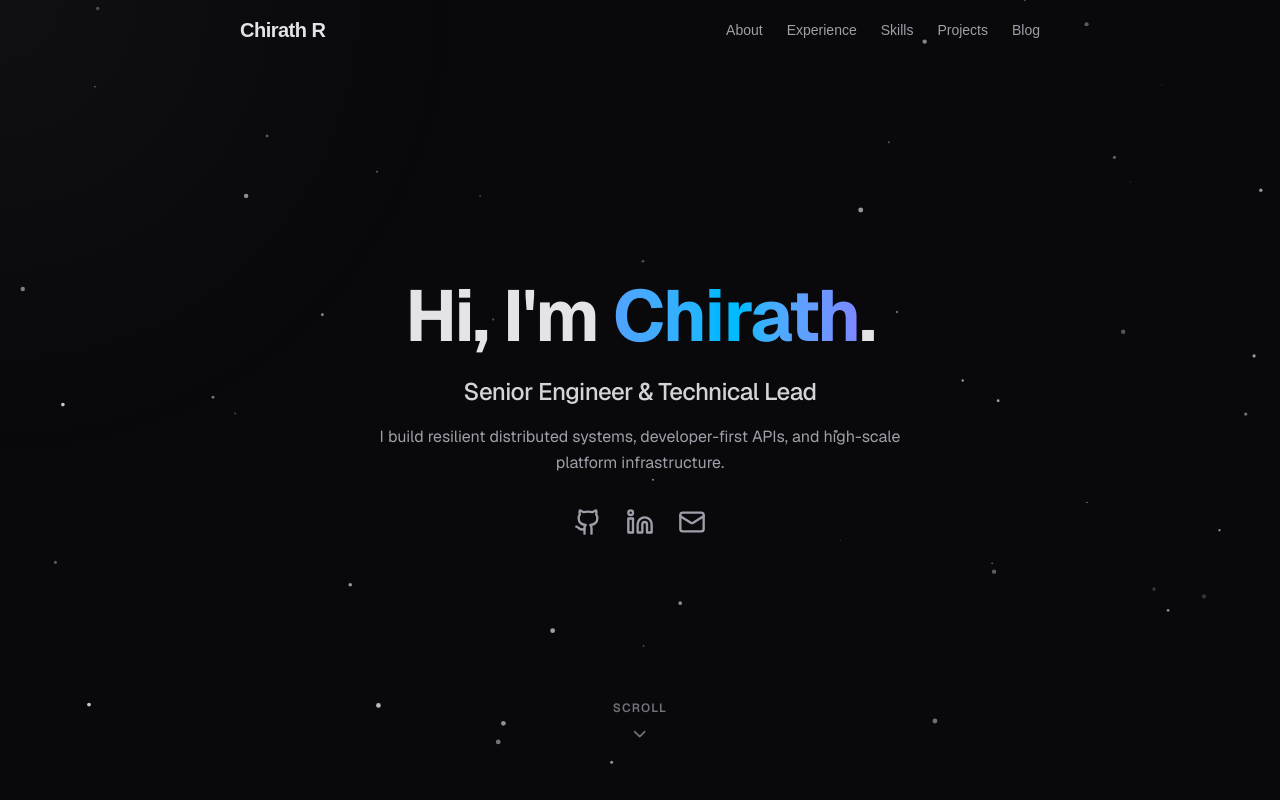
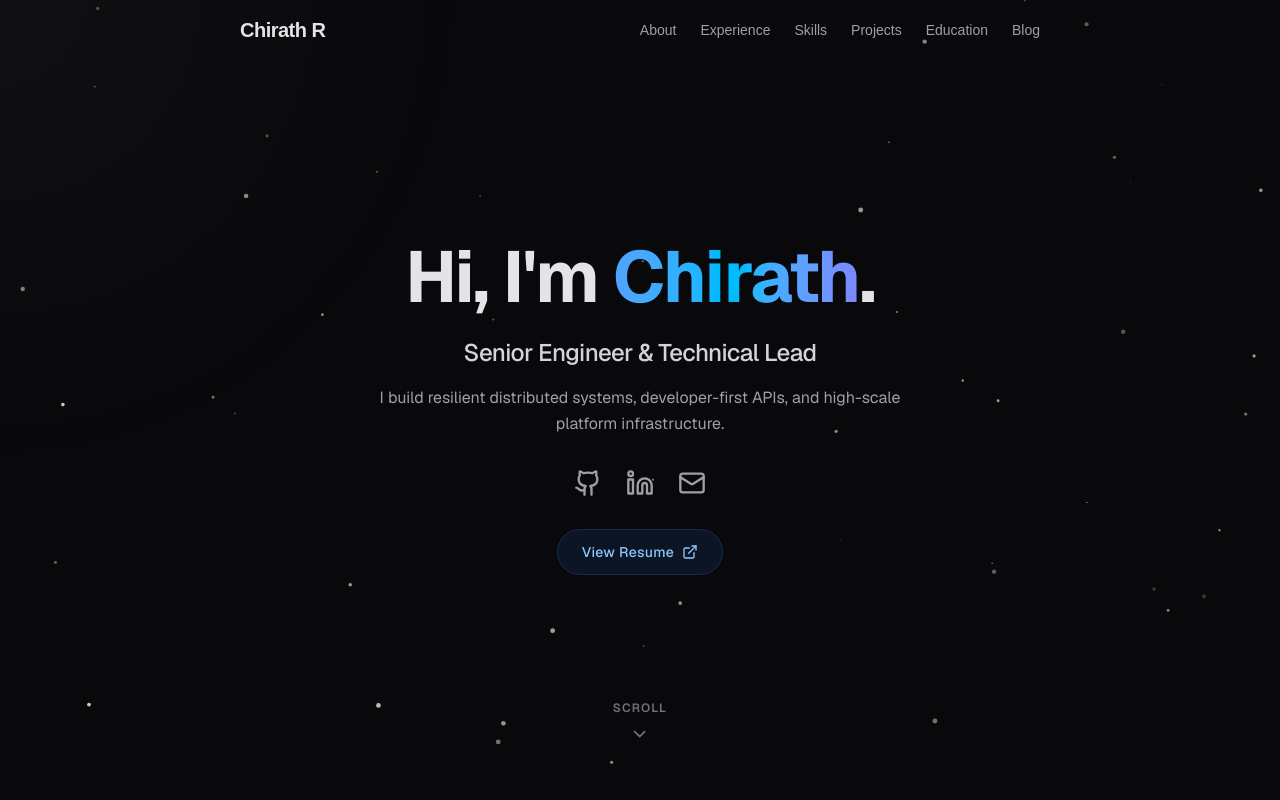
Before and after one commit to chirathr/portfolio, a Next.js app: page / in a window 1280 px wide. Shown: the top 800 px of the page. Built offline with nearby package versions, Linux system fonts and the light colour scheme.

Commit message:
Add Resume button to hero and implement Education section

```diff
--- a/src/app/page.tsx
+++ b/src/app/page.tsx
@@ -42,6 +42,7 @@ export default function Home() {
               <li><a href="#experience" className="hover:text-blue-400 transition-colors">Experience</a></li>
               <li><a href="#skills" className="hover:text-blue-400 transition-colors">Skills</a></li>
               <li><a href="#projects" className="hover:text-blue-400 transition-colors">Projects</a></li>
+              <li><a href="#education" className="hover:text-blue-400 transition-colors">Education</a></li>
               <li><a href="#blog" className="hover:text-blue-400 transition-colors">Blog</a></li>
             </ul>
           </nav>
@@ -62,7 +63,7 @@ export default function Home() {
             <p className="text-sm md:text-base text-zinc-400 max-w-xl mb-8 leading-relaxed">
               {portfolioData.about.split('.')[0]}.
             </p>
-            <ul className="flex items-center gap-6 text-xl">
+            <ul className="flex items-center gap-6 text-xl mb-8">
               <li>
                 <a className="block hover:text-blue-400 transition-colors" href={portfolioData.personalInfo.github} target="_blank" rel="noreferrer">
                   <span className="sr-only">GitHub</span>
@@ -82,6 +83,14 @@ export default function Home() {
                 </a>
               </li>
             </ul>
+            <a
+              href="/resume.pdf"
+              target="_blank"
+              rel="noreferrer"
+              className="inline-flex items-center gap-2 px-6 py-3 rounded-full bg-blue-500/10 text-blue-300 border border-blue-500/20 hover:bg-blue-500/20 hover:border-blue-500/40 transition-all font-medium text-sm tracking-wide"
+            >
+              View Resume <ExternalLink size={16} />
+            </a>
           </div>
 
           <div className="absolute bottom-12 left-1/2 -translate-x-1/2 animate-bounce flex flex-col items-center text-zinc-500 gap-2">
@@ -202,6 +211,28 @@ export default function Home() {
           </ul>
         </section>
 
+        <section id="education" className="mb-24 scroll-mt-24">
+          <h2 className="text-md font-bold uppercase tracking-widest text-zinc-200 mb-8 flex items-center gap-4">
+            <span className="w-8 h-px bg-gradient-to-r from-blue-500/50 via-sky-500/50 to-indigo-500/50"></span> Education <span className="flex-grow h-px bg-zinc-800/50"></span>
+          </h2>
+          <SpotlightCard className="rounded-xl" color="rgba(255, 255, 255, 0.03)">
+            <Card className="p-6 sm:p-8">
+              <div className="flex flex-col sm:flex-row gap-4 sm:gap-8 items-start sm:items-center">
+                <header className="z-10 mt-1 text-sm font-semibold uppercase tracking-wide text-zinc-500 sm:w-1/4 shrink-0">
+                  {portfolioData.education.year}
+                </header>
+                <div className="z-10 sm:w-3/4">
+                  <h3 className="font-medium text-lg leading-snug text-zinc-200 font-sans mb-2">
+                    {portfolioData.education.degree}
+                  </h3>
+                  <p className="text-zinc-400 text-sm mb-2">{portfolioData.education.school}</p>
+                  <p className="text-zinc-500 text-xs font-mono">CGPA: {portfolioData.education.cgpa}</p>
+                </div>
+              </div>
+            </Card>
+          </SpotlightCard>
+        </section>
+
         <section id="blog" className="mb-24 scroll-mt-24">
           <h2 className="text-md font-bold uppercase tracking-widest text-zinc-200 mb-8 flex items-center gap-4">
             <span className="w-8 h-px bg-gradient-to-r from-blue-500/50 via-sky-500/50 to-indigo-500/50"></span> Blog <span className="flex-grow h-px bg-zinc-800/50"></span>
```
